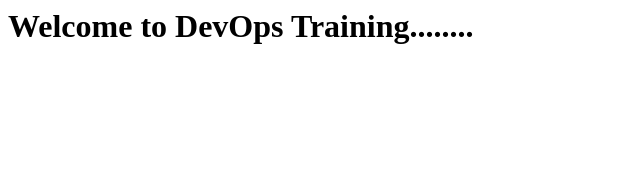
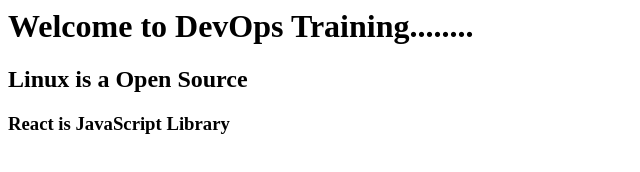
Before and after one commit to srtechops/netflix, a plain HTML site: page index.html in a window 1280 px wide. Shown: the whole page, without its empty margins (0-640 px from the left). Drawn offline with Linux system fonts and the light colour scheme.

Commit message:
updated two lines in index.html

```diff
--- a/index.html
+++ b/index.html
@@ -1 +1,3 @@
 <h1>Welcome to DevOps Training........</h1>
+<h2>Linux is a Open Source</h2>
+<h3>React is JavaScript Library</h3>
```
